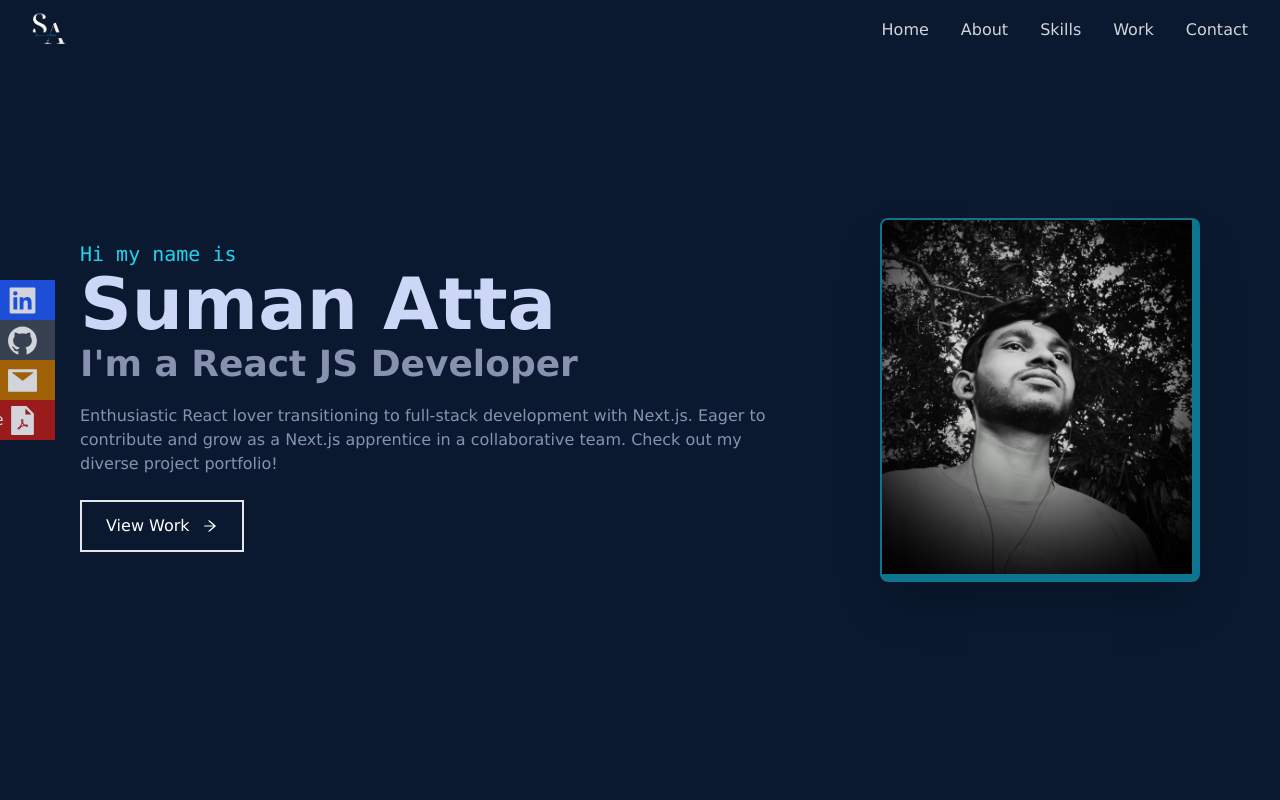
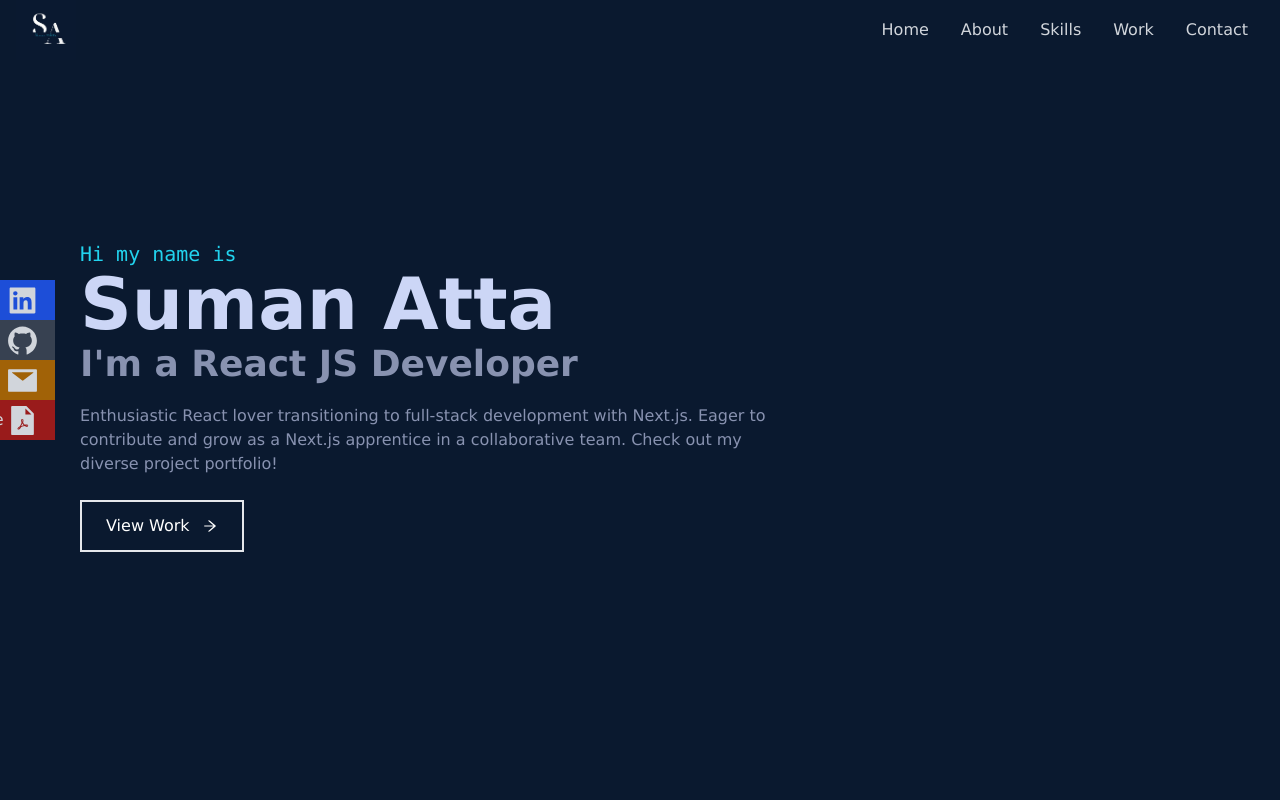
Before and after one commit to ss357/Portfolio, a React (Create React App) app: page / in a window 1280 px wide. Shown: the top 800 px of the page. Built offline with nearby package versions, Linux system fonts and the light colour scheme.

Commit message:
Update Home.js

```diff
--- a/src/components/Home.js
+++ b/src/components/Home.js
@@ -6,13 +6,14 @@ import pic from '../assests/IMG_20200830_162755~3.jpg'
 const Home = ({id}) => {
   return (
     <div name='home' className="h-screen w-full px-8 text-white flex flex-col justify-center  mx-auto md:px-20">
-   <div className="hidden lg:block absolute right-20 top-42 border-cyan-700 lg:w-52 xl:w-80 border-2 lg:shadow-md xl:shadow-2xl rounded-lg overflow-hidden aspect-w-2 aspect-h-1 shadow-slate-50 border-r-8 border-b-8 z-0">
+  <div className="hidden custom:block absolute right-20 top-42 border-cyan-700 custom:w-52 xl:w-80 border-2 custom:shadow-md xl:shadow-2xl rounded-lg overflow-hidden aspect-w-2 aspect-h-1 shadow-slate-50 border-r-8 border-b-8 z-0">
   <img
     src={pic}
     alt=""
     className="h-full w-full object-conatain shadow-md"
   />
 </div>
+
 
 
       <p className="text-cyan-400 font-mono text-xl">Hi my name is</p>
```
